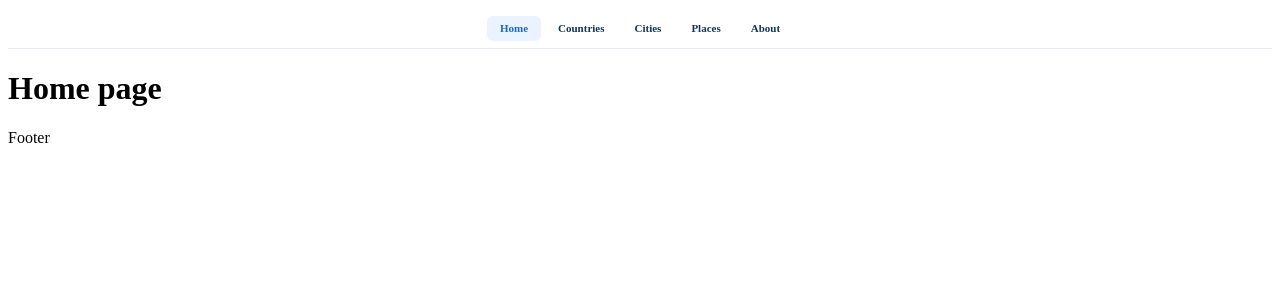
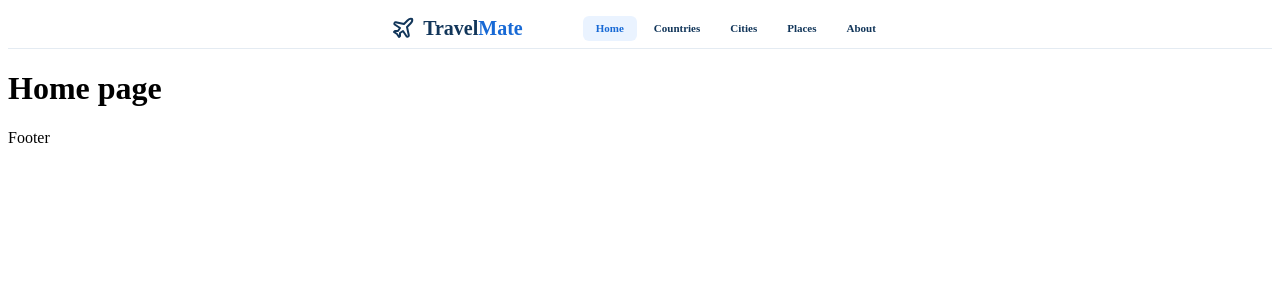
Before and after one commit to phch42/travelmate-api, a React (Vite) app: page / in a window 1280 px wide. Shown: the top 300 px of the page. Built offline with nearby package versions, Linux system fonts and the light colour scheme.

Commit message:
feat: add TravelMate header branding

```diff
--- a/package.json
+++ b/package.json
@@ -10,6 +10,7 @@
     "preview": "vite preview"
   },
   "dependencies": {
+    "lucide-react": "^1.46.0",
     "react": "^19.2.8",
     "react-dom": "^19.2.8",
     "react-router-dom": "^7.18.3",
--- a/src/components/Header.tsx
+++ b/src/components/Header.tsx
@@ -1,8 +1,15 @@
-import { StyledNavLink, HeaderWrapper, Nav } from "../styles/Header.styled";
+import { Link } from "react-router-dom";
+import { Plane } from "lucide-react";
+import { Brand, StyledNavLink, HeaderWrapper, Nav } from "../styles/Header.styled";
 
 function Header() {
     return (
         <HeaderWrapper>
+            <Brand to="/">
+                <Plane size={24} />
+                <span>Travel<span>Mate</span></span>
+            </Brand>
+
             <Nav>
                 <StyledNavLink to="/">Home</StyledNavLink>
                 <StyledNavLink to="/countries">Countries</StyledNavLink>
--- a/src/styles/Header.styled.ts
+++ b/src/styles/Header.styled.ts
@@ -1,5 +1,5 @@
 import styled from "styled-components";
-import { NavLink } from "react-router-dom";
+import { Link, NavLink } from "react-router-dom";
 
 export const HeaderWrapper = styled.header`
     height: 40px;
@@ -9,6 +9,28 @@ export const HeaderWrapper = styled.header`
     display: flex;
     align-items: center;
     justify-content: center;
+    gap: 60px;
+`;
+
+export const Brand = styled(Link)`
+    display: flex;
+    align-items: center;
+    gap: 8px;
+
+    color: ${({ theme }) => theme.colors.navy};
+    font-size: 20px;
+    font-weight: 700;
+    line-height: 1;
+    text-decoration: none;
+
+    svg {
+        color: ${({ theme }) => theme.colors.navy};
+
+    }
+
+    span span {
+        color: ${({ theme }) => theme.colors.blue};
+    }
 `;
 
 export const Nav = styled.nav`
```
Also changed, not shown: 1 other file (tests, documents, lock files or other folders).
